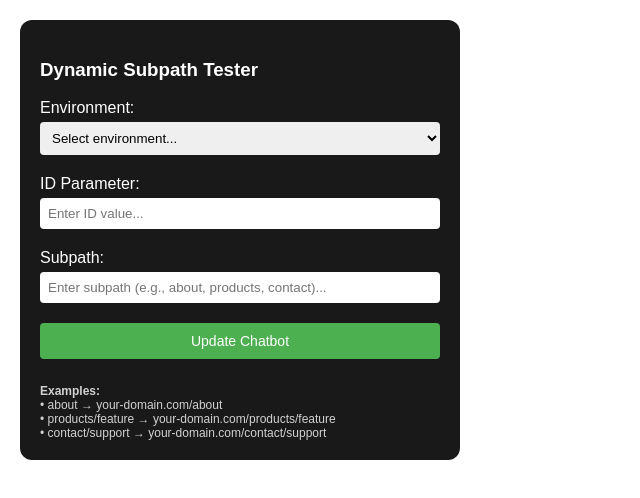
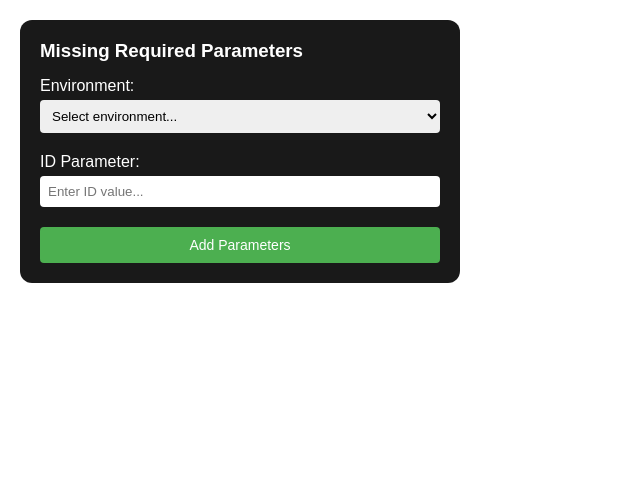
Before and after one commit to karu-yonder/customer-website-test, a plain HTML site: page index.html in a window 1280 px wide. Shown: the whole page, without its empty margins (0-640 px from the left). Drawn offline with Linux system fonts and the light colour scheme.

Commit message:
Old html

```diff
--- a/index.html
+++ b/index.html
@@ -1,179 +1,129 @@
 <!DOCTYPE html>
 <html>
   <head>
-    <title>Customer Website Test - Dynamic Subpath</title>
-    <style>
-      .control-panel {
-        position: fixed;
-        top: 20px;
-        left: 20px;
-        z-index: 10000;
-        background: rgba(0, 0, 0, 0.9);
-        padding: 20px;
-        border-radius: 12px;
-        color: white;
-        font-family: Arial, sans-serif;
-        min-width: 400px;
-      }
-
-      .form-group {
-        margin-bottom: 15px;
-      }
-
-      label {
-        display: block;
-        margin-bottom: 5px;
-        color: white;
-      }
-
-      input,
-      select {
-        width: 100%;
-        padding: 8px;
-        border-radius: 4px;
-        border: none;
-        margin-bottom: 5px;
-        box-sizing: border-box;
-      }
-
-      button {
-        background: #4caf50;
-        color: white;
-        border: none;
-        padding: 10px 20px;
-        border-radius: 4px;
-        cursor: pointer;
-        font-size: 14px;
-        width: 100%;
-        margin-bottom: 10px;
-      }
-
-      .current-path {
-        margin-bottom: 15px;
-        padding: 10px;
-        background: rgba(255, 255, 255, 0.1);
-        border-radius: 4px;
-      }
-
-      .path-examples {
-        margin-top: 15px;
-        font-size: 12px;
-        opacity: 0.8;
-      }
-    </style>
-  </head>
-  <body>
-    <div class="control-panel">
-      <h3>Dynamic Subpath Tester</h3>
-
-      <div class="form-group">
-        <label for="env">Environment:</label>
-        <select id="env">
-          <option value="">Select environment...</option>
-          <option value="dev">dev</option>
-          <option value="staging">staging</option>
-          <option value="prod">prod</option>
-        </select>
-      </div>
-
-      <div class="form-group">
-        <label for="id">ID Parameter:</label>
-        <input type="text" id="id" placeholder="Enter ID value..." />
-      </div>
-
-      <div class="form-group">
-        <label for="subpath">Subpath:</label>
-        <input
-          type="text"
-          id="subpath"
-          placeholder="Enter subpath (e.g., about, products, contact)..."
-        />
-      </div>
-
-      <div id="currentPath" class="current-path" style="display: none">
-        <strong>Current Path:</strong> <span id="pathDisplay"></span><br />
-        <small>This URL will work for targeted message testing</small>
-      </div>
-
-      <button onclick="updatePath()">Update Chatbot</button>
-
-      <div class="path-examples">
-        <strong>Examples:</strong><br />
-        • about → your-domain.com/about<br />
-        • products/feature → your-domain.com/products/feature<br />
-        • contact/support → your-domain.com/contact/support
-      </div>
-    </div>
-
     <script>
       function getQueryParam(param) {
         const urlParams = new URLSearchParams(window.location.search);
         return urlParams.get(param);
       }
 
-      function getCurrentSubpath() {
-        const path = window.location.pathname;
+      function validateEnvironment() {
+        const env = getQueryParam("env");
+        const id = getQueryParam("id");
+        const allowedEnvs = ["dev", "staging", "prod"];
 
-        const repoPath = "/customer-website-test";
-        if (path.startsWith(repoPath)) {
-          const subpath = path
-            .substring(repoPath.length)
-            .replace(/^\/+|\/+$/g, "");
-          return subpath;
+        let hasErrors = false;
+        const errorMessages = [];
+
+        if (!env || !allowedEnvs.includes(env)) {
+          hasErrors = true;
+          errorMessages.push({
+            title: "Environment Required",
+            message:
+              "Please add an environment query parameter: ?env=dev, ?env=staging, or ?env=prod",
+            background: "#ff6b6b",
+          });
         }
-        return "";
+
+        if (!id) {
+          hasErrors = true;
+          errorMessages.push({
+            title: "ID Parameter Required",
+            message: "Please add an 'id' query parameter to the URL",
+            background: "#ff9500",
+          });
+        }
+
+        // Always show the form for parameter management
+        const container = document.createElement("div");
+        container.style.cssText =
+          "position: fixed; top: 20px; left: 20px; z-index: 10000; background: rgba(0,0,0,0.9); padding: 20px; border-radius: 12px; color: white; font-family: Arial, sans-serif; min-width: 400px;";
+
+        const title = document.createElement("h3");
+        title.textContent =
+          env && id ? "Update Parameters" : "Missing Required Parameters";
+        title.style.cssText = "margin: 0 0 15px 0; color: white;";
+        container.appendChild(title);
+
+        // Environment input - always show
+        const envGroup = document.createElement("div");
+        envGroup.style.cssText = "margin-bottom: 15px;";
+
+        const envLabel = document.createElement("label");
+        envLabel.textContent = "Environment:";
+        envLabel.style.cssText =
+          "display: block; margin-bottom: 5px; color: white;";
+        envGroup.appendChild(envLabel);
+
+        const envSelect = document.createElement("select");
+        envSelect.style.cssText =
+          "width: 100%; padding: 8px; border-radius: 4px; border: none; margin-bottom: 5px;";
+        envSelect.innerHTML = `
+          <option value="">Select environment...</option>
+          <option value="dev" ${env === "dev" ? "selected" : ""}>dev</option>
+          <option value="staging" ${
+            env === "staging" ? "selected" : ""
+          }>staging</option>
+          <option value="prod" ${env === "prod" ? "selected" : ""}>prod</option>
+        `;
+        envGroup.appendChild(envSelect);
+
+        container.appendChild(envGroup);
+
+        // ID input - always show
+        const idGroup = document.createElement("div");
+        idGroup.style.cssText = "margin-bottom: 15px;";
+
+        const idLabel = document.createElement("label");
+        idLabel.textContent = "ID Parameter:";
+        idLabel.style.cssText =
+          "display: block; margin-bottom: 5px; color: white;";
+        idGroup.appendChild(idLabel);
+
+        const idInput = document.createElement("input");
+        idInput.type = "text";
+        idInput.placeholder = "Enter ID value...";
+        idInput.value = id || "";
+        idInput.style.cssText =
+          "width: 100%; padding: 8px; border-radius: 4px; border: none; margin-bottom: 5px; box-sizing: border-box;";
+        idGroup.appendChild(idInput);
+
+        container.appendChild(idGroup);
+
+        // Update button
+        const updateBtn = document.createElement("button");
+        updateBtn.textContent =
+          env && id ? "Update Parameters" : "Add Parameters";
+        updateBtn.style.cssText =
+          "background: #4CAF50; color: white; border: none; padding: 10px 20px; border-radius: 4px; cursor: pointer; font-size: 14px; width: 100%;";
+        updateBtn.onclick = function () {
+          const newEnv = container.querySelector("select")?.value || env;
+          const newId = container.querySelector("input")?.value || id;
+
+          if (newEnv && newId) {
+            const url = new URL(window.location);
+            url.searchParams.set("env", newEnv);
+            url.searchParams.set("id", newId);
+            window.location.href = url.toString();
+          } else {
+            alert("Please fill in all required fields");
+          }
+        };
+        container.appendChild(updateBtn);
+
+        document.body.appendChild(container);
+
+        // Return validation result for script loading logic
+        return hasErrors;
       }
 
-      function updatePath() {
-        const env = document.getElementById("env").value;
-        const id = document.getElementById("id").value;
-        const subpath = document.getElementById("subpath").value.trim();
+      const idFromUrl = getQueryParam("id") || "21";
+      window.YONDER__CLIENT_CODE = idFromUrl;
 
-        if (!env || !id) {
-          alert("Please fill in Environment and ID fields");
-          return;
-        }
+      function loadWidgetScript() {
+        const env = getQueryParam("env");
+        let scriptUrl;
 
-        let newPath = window.location.origin + "/customer-website-test";
-
-        if (subpath) {
-          const cleanSubpath = subpath.replace(/^\/+|\/+$/g, "");
-          newPath += "/" + cleanSubpath;
-        }
-
-        newPath +=
-          "?env=" + encodeURIComponent(env) + "&id=" + encodeURIComponent(id);
-
-        window.location.href = newPath;
-      }
-
-      function updatePathDisplay() {
-        const subpath = document.getElementById("subpath").value.trim();
-        const currentPathDiv = document.getElementById("currentPath");
-        const pathDisplay = document.getElementById("pathDisplay");
-
-        if (subpath) {
-          const cleanSubpath = subpath.replace(/^\/+|\/+$/g, "");
-          const fullPath =
-            window.location.origin + "/customer-website-test/" + cleanSubpath;
-          pathDisplay.textContent = fullPath;
-          currentPathDiv.style.display = "block";
-        } else {
-          currentPathDiv.style.display = "none";
-        }
-      }
-
-      function loadWidget(env, id) {
-        const existingScript = document.querySelector(
-          'script[src*="widget.yonderhq.com"]'
-        );
-        if (existingScript) {
-          existingScript.remove();
-        }
-
-        window.YONDER__CLIENT_CODE = id;
-
-        let scriptUrl;
         switch (env) {
           case "dev":
             scriptUrl = "https://dev.widget.yonderhq.com/main.js";
@@ -193,59 +143,14 @@
         document.head.appendChild(script);
       }
 
-      function initializeForm() {
-        const env = getQueryParam("env");
-        const id = getQueryParam("id");
-        const subpath = getCurrentSubpath();
+      document.addEventListener("DOMContentLoaded", function () {
+        validateEnvironment();
 
-        if (env) {
-          document.getElementById("env").value = env;
-        }
-
-        if (id) {
-          document.getElementById("id").value = id;
-        }
-
-        if (subpath) {
-          document.getElementById("subpath").value = subpath;
-        }
-
-        updatePathDisplay();
-
-        if (env && id) {
-          loadWidget(env, id);
-        }
-      }
-
-      window.addEventListener("popstate", function () {
-        initializeForm();
-      });
-
-      let isPageVisible = true;
-
-      document.addEventListener("visibilitychange", function () {
-        if (document.hidden) {
-          isPageVisible = false;
+        if (getQueryParam("env") && getQueryParam("id")) {
+          loadWidgetScript();
         }
       });
-
-      window.addEventListener("focus", function () {
-        if (!isPageVisible) {
-          const currentPath = window.location.pathname;
-          const basePath = "/customer-website-test";
-
-          if (currentPath !== basePath && currentPath !== basePath + "/") {
-            window.location.href = window.location.origin + basePath;
-          }
-          isPageVisible = true;
-        }
-      });
-
-      document.addEventListener("DOMContentLoaded", initializeForm);
-
-      document
-        .getElementById("subpath")
-        .addEventListener("input", updatePathDisplay);
     </script>
-  </body>
+  </head>
+  <body></body>
 </html>
--- a/styles.css
+++ /dev/null
@@ -1,50 +0,0 @@
-.control-panel {
-    position: fixed;
-    top: 20px;
-    left: 20px;
-    z-index: 10000;
-    background: rgba(0, 0, 0, 0.9);
-    padding: 20px;
-    border-radius: 12px;
-    color: white;
-    font-family: Arial, sans-serif;
-    min-width: 400px;
-}
-
-.form-group {
-    margin-bottom: 15px;
-}
-
-label {
-    display: block;
-    margin-bottom: 5px;
-    color: white;
-}
-
-input,
-select {
-    width: 100%;
-    padding: 8px;
-    border-radius: 4px;
-    border: none;
-    margin-bottom: 5px;
-    box-sizing: border-box;
-}
-
-button {
-    background: #4caf50;
-    color: white;
-    border: none;
-    padding: 10px 20px;
-    border-radius: 4px;
-    cursor: pointer;
-    font-size: 14px;
-    width: 100%;
-    margin-bottom: 10px;
-}
-
-.path-examples {
-    margin-top: 15px;
-    font-size: 12px;
-    opacity: 0.8;
-}
```
